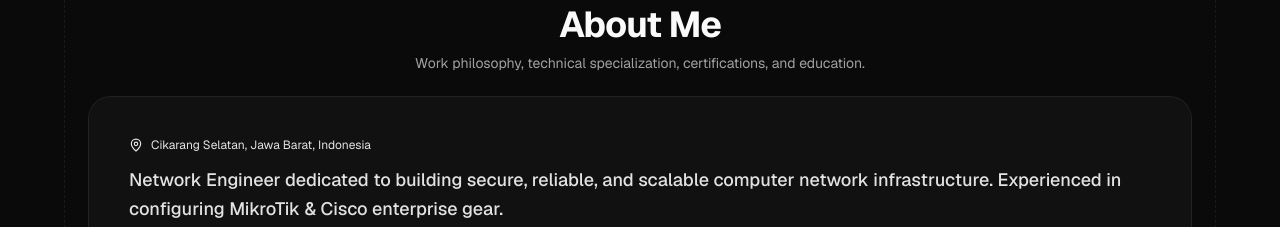
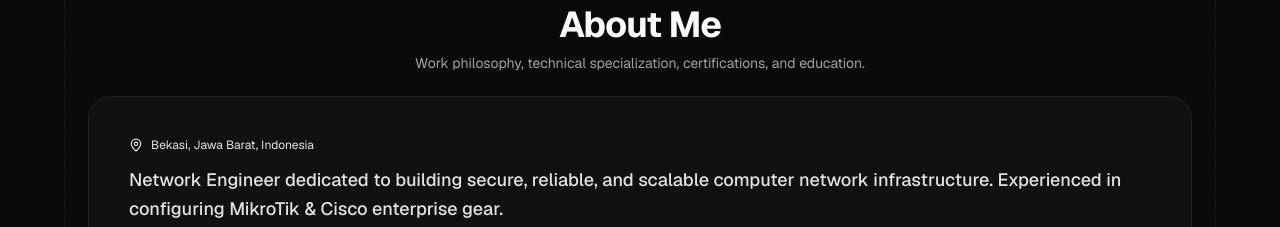
Before and after one commit to haidirwf/portfolio-idal, a Next.js app: page / in a window 1280 px wide. Shown: the part 1320-1547 px from the top of the page. Built offline with nearby package versions, Linux system fonts and the light colour scheme.

Commit message:
fix(about): update location from Cikarang Selatan to Bekasi in About section

```diff
--- a/components/portfolio/about.tsx
+++ b/components/portfolio/about.tsx
@@ -75,7 +75,7 @@ export function About() {
           <div className="space-y-3">
             <div className="flex items-center gap-2 text-xs font-mono text-primary">
               <MapPin className="size-3.5" />
-              <span>Cikarang Selatan, Jawa Barat, Indonesia</span>
+              <span>Bekasi, Jawa Barat, Indonesia</span>
             </div>
             <p className="text-base sm:text-lg font-sans text-foreground/90 font-medium leading-relaxed">
               {t(
```
